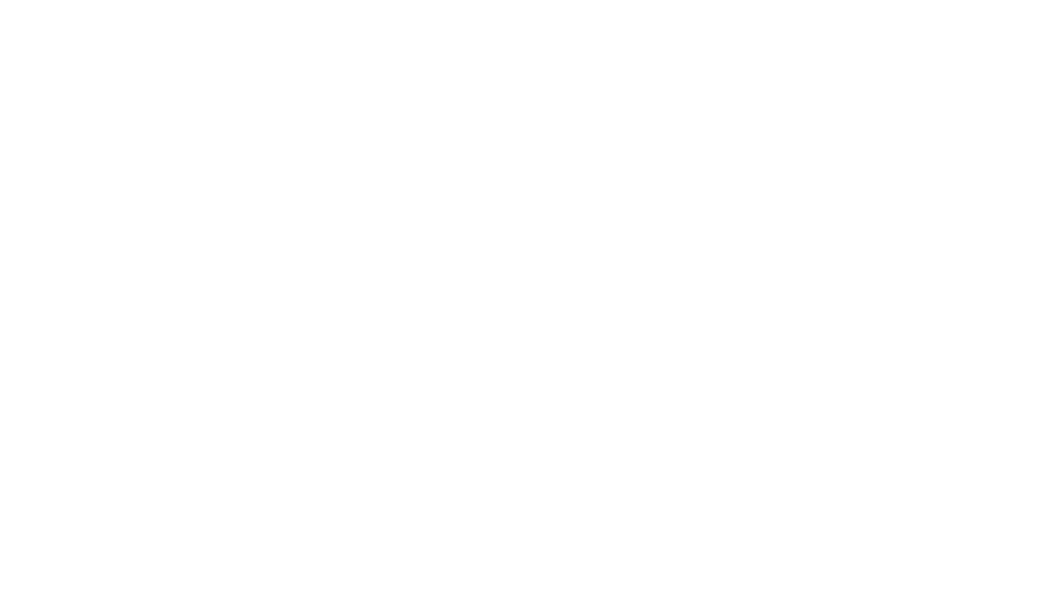
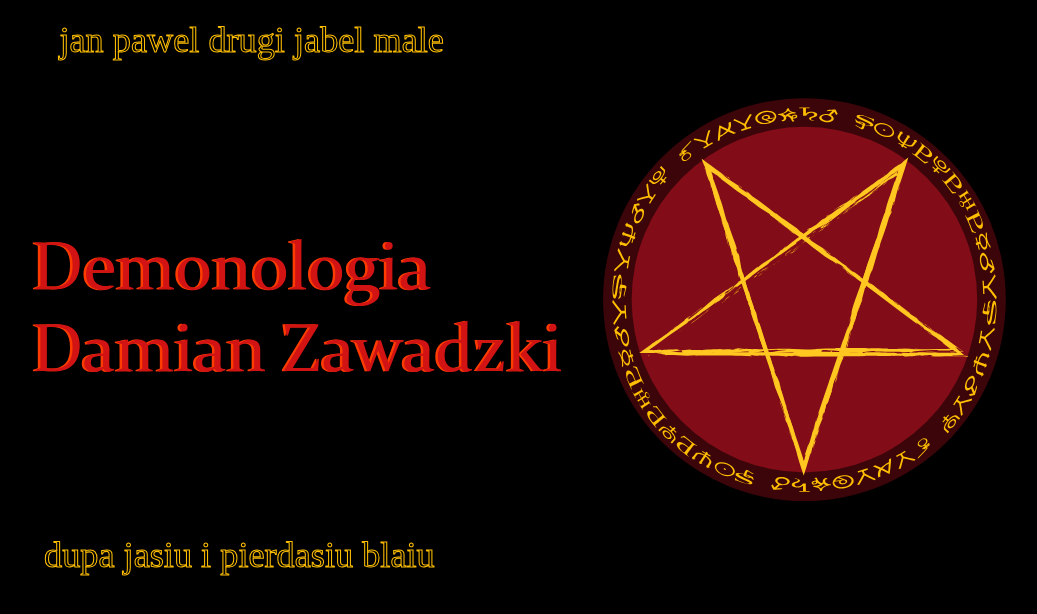
Before and after one commit to A1ien1385/Demonology, a React (Create React App) app: page / in a window 1280 px wide. Shown: the top 614 px of the page, without its empty margins (124-1161 px from the left). Built offline with nearby package versions, Linux system fonts and the light colour scheme.

Commit message:
added svg asset

```diff
--- a/src/App.js
+++ b/src/App.js
@@ -1,9 +1,13 @@
-
+import React, {useRef, useEffect} from "react";
+import Gui from "./gui";
+import gsap from "gsap";
+import { TweenMax } from "gsap/gsap-core";
+import "./style/main.scss";
 
 function App() {
   return (
     <div className="App">
-
+      <Gui />
     </div>
   );
 }
--- /dev/null
+++ b/src/gui.js
@@ -0,0 +1,23 @@
+import React, {useRef, useEffect} from "react";
+import { ReactComponent as Scene } from "./assets/BackgroundPage.svg";
+import gsap from "gsap";
+import { TweenMax } from "gsap/gsap-core";
+
+export default function Gui() {
+  const wrapper = useRef(null);
+
+  useEffect(()=> {
+
+
+
+  })
+
+  return (
+    <>
+      <div ref={wrapper} className="background">
+        <Scene/>
+      </div>
+
+    </>
+  );
+}
--- /dev/null
+++ b/src/style/backgroundApp.scss
@@ -0,0 +1,14 @@
+
+.App
+{
+    background-color: black;
+    min-height: 100vh;
+}
+
+.background
+{
+    max-width: 80vw;
+    position: relative;
+    left: 50%;
+    transform: translate(-50%);
+}
--- /dev/null
+++ b/src/style/main.scss
@@ -0,0 +1,2 @@
+@import "./reset.scss";
+@import "./backgroundApp.scss";
--- /dev/null
+++ b/src/style/reset.scss
@@ -0,0 +1,6 @@
+body {
+    margin: 0;
+    padding: 0;
+    box-sizing: border-box;
+    overflow: hidden;
+  }
```
Also changed, not shown: src/assets/BackgroundPage.svg.
